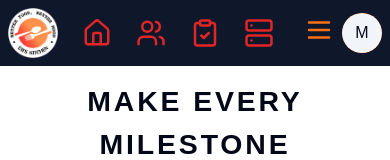
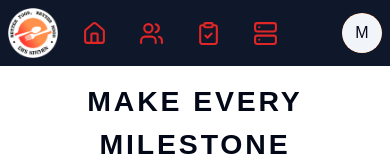
Before and after one commit to Weten-Ogen/Esi-s-Kitchen, a Next.js app: page / in a window 390 px wide. Shown: the top 160 px of the page. Built offline with nearby package versions, Linux system fonts and the light colour scheme; a web font is replaced by a local one.

Commit message:
first commit

```diff
--- a/components/custom/navdropdown.tsx
+++ b/components/custom/navdropdown.tsx
@@ -11,7 +11,7 @@ export default function DropDown({className}:dropdown) {
     <DropdownMenu >
       <DropdownMenuTrigger>
             <Menu
-            size={30}
+            size={25}
             className='text-orange-500  font-bold '/>
       </DropdownMenuTrigger>
       <DropdownMenuContent  className="">
--- a/components/general/navbar.tsx
+++ b/components/general/navbar.tsx
@@ -9,7 +9,7 @@ import { Clipboard, ClipboardCheck, Home,Server,ShoppingBag,ShoppingCart, Users
 export default function NavBar() {
 
   return (
-    <nav className="flex md:justify-between gap-4 items-center  fixed w-full top-0 z-20 bg-slate-900 md:px-6">
+    <nav className="flex justify-between gap-4 items-center  fixed w-full top-0 z-20 bg-slate-900 md:px-6">
         <header className= "p-2">
         <NavLinks className="cursor-pointer" reff={"/"}>
               <Image
@@ -21,28 +21,28 @@ export default function NavBar() {
               />
             </NavLinks>
         </header>
-        <div className="flex items-center gap-6 md:hidden text-secondcolor">
+        <div className="flex items-center gap-8 md:hidden text-secondcolor">
         <NavLinks reff="/">
           <Home
           className=""
-          size={30}
+          size={25}
           />
         </NavLinks>
         <NavLinks reff="/about">
           <Users
           className=""
-          size={30}
+          size={25}
            />
         </NavLinks>
         <NavLinks reff="/bookings">
           <ClipboardCheck
           className=""
-          size={30}
+          size={25}
           />
 
         </NavLinks>
         <NavLinks reff="/admin">
-          <Server size={30}/>
+          <Server size={25}/>
         </NavLinks>
         </div>
         <div className="flex items-center  ml-auto">
@@ -66,9 +66,7 @@ export default function NavBar() {
 
 
           </ul>
-          <ul className="md:hidden ">
-              <DropDown />
-          </ul>
+
           <AvaTar
           name="Marcus"
           className="m-2"
```
